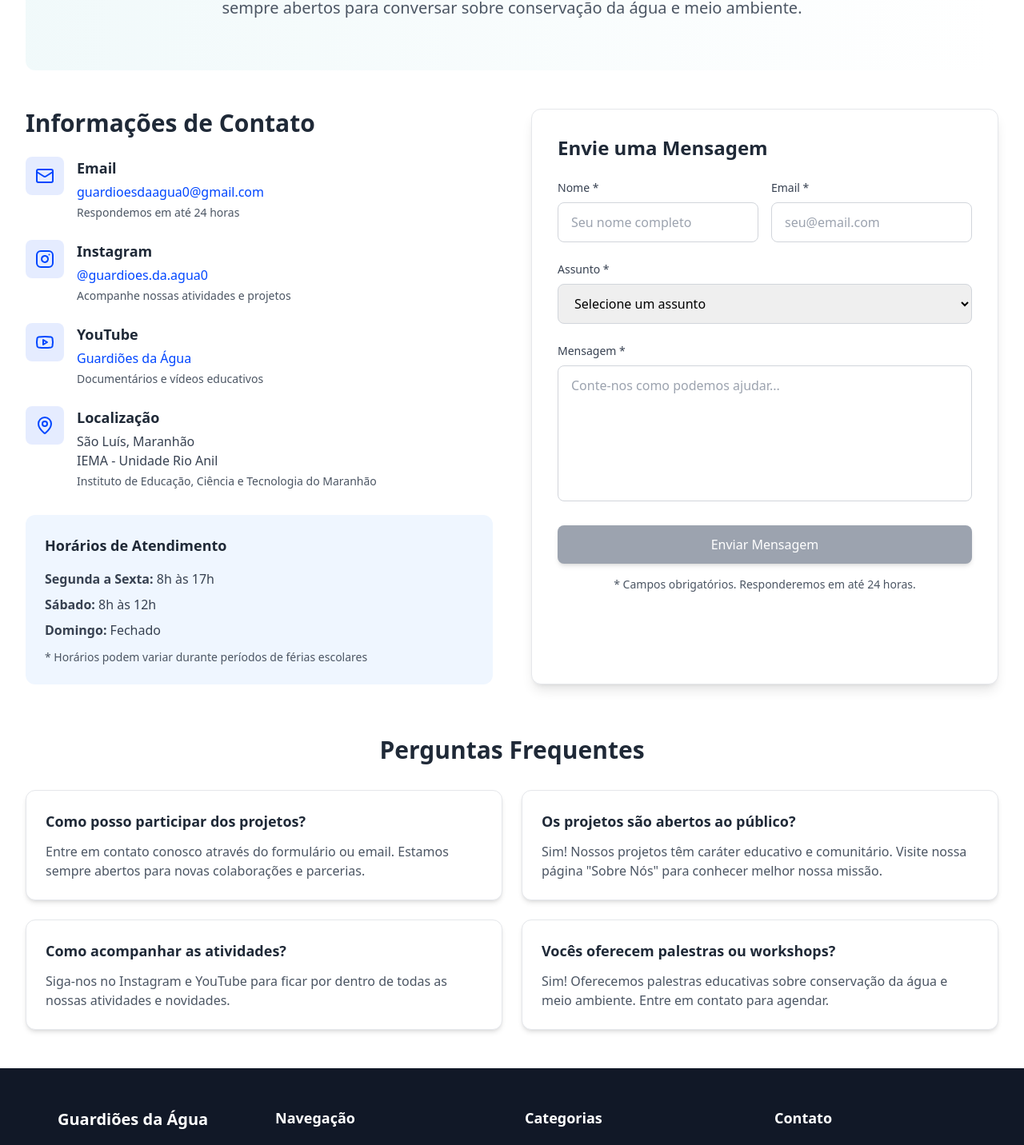
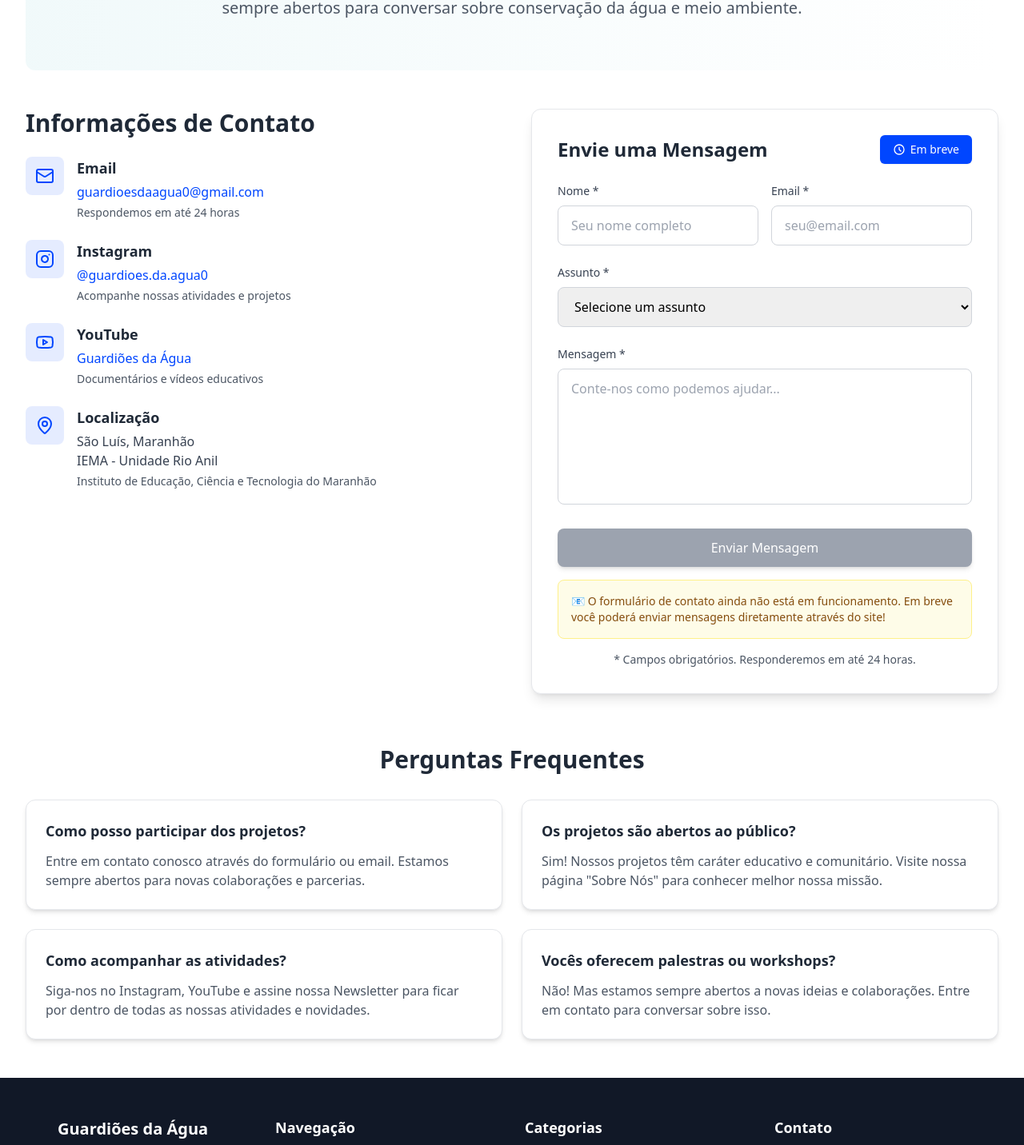
Before and after one commit to arthurazevedods/Guardioes-da-agua, a React (Vite) app: page /contato in a window 1280 px wide. Shown: the part 304-1736 px from the top of the page at 80% size. Built offline with nearby package versions, Linux system fonts and the light colour scheme.

Commit message:
end contato

```diff
--- a/src/pages/Contato.tsx
+++ b/src/pages/Contato.tsx
@@ -113,23 +113,30 @@ export function Contato(): JSX.Element {
               </div>
             </div>
 
-            {/* Horários de Atendimento */}
-            <div className="bg-blue-50 p-6 rounded-xl">
-              <h3 className="text-lg font-semibold text-gray-800 mb-4">Horários de Atendimento</h3>
-              <div className="space-y-2 text-gray-700">
-                <p><strong>Segunda a Sexta:</strong> 8h às 17h</p>
-                <p><strong>Sábado:</strong> 8h às 12h</p>
-                <p><strong>Domingo:</strong> Fechado</p>
-              </div>
-              <p className="text-sm text-gray-600 mt-3">
-                * Horários podem variar durante períodos de férias escolares
-              </p>
-            </div>
+
           </div>
 
           {/* Formulário de Contato */}
           <div className="bg-white p-8 rounded-xl shadow-lg border border-gray-200">
+            <div className="flex items-center justify-between">
                 <h2 className="text-2xl font-bold text-gray-800 mb-6">Envie uma Mensagem</h2>
+                <button className="inline-flex items-center px-4 py-2 mb-6 bg-primary text-white rounded-md hover:bg-primary/90 font-normal shadow-sm hover:shadow-md transform hover:-translate-y-0.5 transition-all duration-200 text-sm">
+                    <svg
+                    className="w-4 h-4 mr-1.5"
+                    fill="none"
+                    stroke="currentColor"
+                    viewBox="0 0 24 24"
+                    >
+                    <path
+                        strokeLinecap="round"
+                        strokeLinejoin="round"
+                        strokeWidth={2}
+                        d="M12 8v4l3 3m6-3a9 9 0 11-18 0 9 9 0 0118 0z"
+                    />
+                    </svg>
+                    Em breve
+                </button>
+            </div>
 
             <form className="space-y-6" onSubmit={handleSubmit}>
               <div className="grid grid-cols-1 md:grid-cols-2 gap-4">
@@ -202,14 +209,13 @@ export function Contato(): JSX.Element {
               </button>
             </form>
 
-            {/* Mensagem que aparece quando clicado */}
-            {showMessage && (
+
             <div className="mt-4 p-4 bg-yellow-50 border border-yellow-200 rounded-lg">
             <p className="text-yellow-800 text-sm">
                 📧 O formulário de contato ainda não está em funcionamento. Em breve você poderá enviar mensagens diretamente através do site!
             </p>
             </div>
-            )}
+
 
             <p className="text-sm text-gray-600 mt-4 text-center">
               * Campos obrigatórios. Responderemos em até 24 horas.
@@ -249,7 +255,7 @@ export function Contato(): JSX.Element {
                 Como acompanhar as atividades?
               </h3>
               <p className="text-gray-600">
-                Siga-nos no Instagram e YouTube para ficar por dentro de todas as
+                Siga-nos no Instagram, YouTube e assine nossa Newsletter para ficar por dentro de todas as
                 nossas atividades e novidades.
               </p>
             </div>
@@ -259,8 +265,7 @@ export function Contato(): JSX.Element {
                 Vocês oferecem palestras ou workshops?
               </h3>
               <p className="text-gray-600">
-                Sim! Oferecemos palestras educativas sobre conservação da água e
-                meio ambiente. Entre em contato para agendar.
+                Não! Mas estamos sempre abertos a novas ideias e colaborações. Entre em contato para conversar sobre isso.
               </p>
             </div>
           </div>
```
Lines whose indentation alone changed are shown as unchanged.
